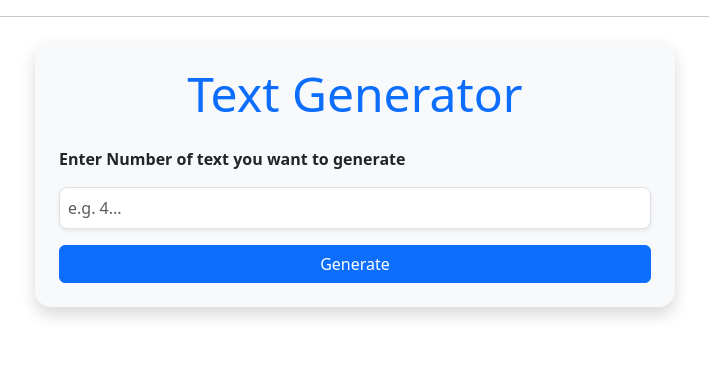
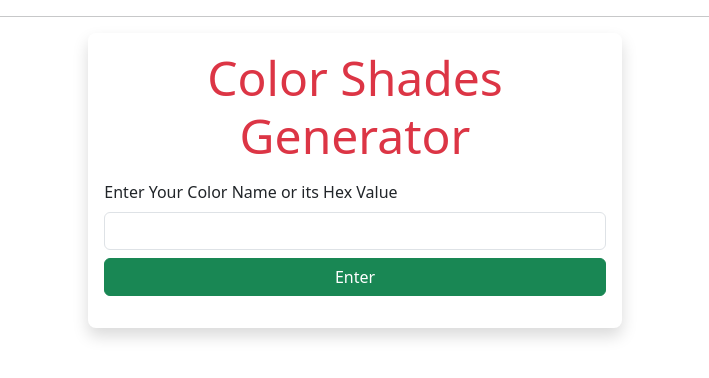
Before and after one commit to Mr-Aqib/ShortCir, a React (Vite) app: page / in a window 1280 px wide. Shown: the top 378 px of the page, without its empty margins (285-994 px from the left). Built offline with nearby package versions, Linux system fonts and the light colour scheme.

Commit message:
color generator

```diff
--- a/package.json
+++ b/package.json
@@ -14,7 +14,8 @@
     "react-dom": "^19.1.1",
     "react-hot-toast": "^2.6.0",
     "react-icons": "^5.5.0",
-    "react-spinners": "^0.17.0"
+    "react-spinners": "^0.17.0",
+    "values.js": "^2.1.1"
   },
   "devDependencies": {
     "@eslint/js": "^9.36.0",
@@ -25,6 +26,7 @@
     "eslint-plugin-react-hooks": "^5.2.0",
     "eslint-plugin-react-refresh": "^0.4.22",
     "globals": "^16.4.0",
+    "prettier": "^3.6.2",
     "vite": "^7.1.7"
   }
 }
--- a/src/App.jsx
+++ b/src/App.jsx
@@ -11,6 +11,7 @@ import Counter from './Counterapp/Counter'
 import ShortCitcuit from './ShortCircuits/ShortCircuit'
 import Todo from './TodoList/Todo';
 import TextGenerator from './TextGenerator/TextGenerator';
+import ColorGenerator from './Colorgenerator/ColorGenerator';
 
 const App = () => {
   return (
@@ -25,7 +26,8 @@ const App = () => {
     <Apifetch/>
     <ControlledInputs/> */}
     {/* <Todo/> */}
-    <TextGenerator/>
+    {/* <TextGenerator/> */}
+    <ColorGenerator/>
      </>
   )
 }
--- /dev/null
+++ b/src/Colorgenerator/ColorGenerator.jsx
@@ -0,0 +1,64 @@
+import React, { useState } from "react";
+import toast from "react-hot-toast";
+import Values from "values.js";
+import SingleColor from "./SingleColor";
+const ColorGenerator = () => {
+  const [clrinp, setClrinp] = useState("");
+  const [clr, setClr] = useState();
+  const [err, setErr] = useState(false);
+  const clrBtn = (e) => {
+    e.preventDefault();
+    try {
+      setErr(false);
+      const colors = new Values(clrinp).all(10);
+      setClr(colors);
+      console.log(clr);
+      toast.success("Colors Generated");
+    } catch {
+      setErr(true);
+      toast.error("Entered InValid Color Value");
+    }
+  };
+  return (
+    <>
+      <hr />
+      <div className="container shadow col-lg-5 p-3 rounded-3">
+        <h3 className="m-0 p-0 text-center display-5 text-danger">
+          Color Shades Generator
+        </h3>
+        <form className="my-3 d-flex flex-column gap-2">
+          <label htmlFor="">Enter Your Color Name or its Hex Value</label>
+          <input
+            value={clrinp}
+            onChange={(e) => setClrinp(e.target.value)}
+            className="form-control"
+            type="text"
+            name=""
+            id=""
+          />
+          <button onClick={clrBtn} className="btn btn-success">
+            Enter
+          </button>
+        </form>
+      </div>
+      <div className="my-3 rounded-3  rounded-2 container p-3">
+        <div className="row d-flex justify-content-center gap-2">
+          {clr?.map((item, index) => {
+            return (
+              <>
+                <SingleColor
+                  key={index}
+                  indexx={index}
+                  hex={item.hex}
+                  {...item}
+                />
+              </>
+            );
+          })}
+        </div>
+      </div>
+    </>
+  );
+};
+
+export default ColorGenerator;
--- /dev/null
+++ b/src/Colorgenerator/SingleColor.jsx
@@ -0,0 +1,31 @@
+import React from "react";
+import toast from "react-hot-toast";
+import { BiPointer } from "react-icons/bi";
+import { IoCopyOutline } from "react-icons/io5";
+const SingleColor = ({ rgb, indexx, hex }) => {
+  return (
+    <>
+      <div
+        className=" col-lg-2 border m-0 p-2 rounded-3"
+        style={{
+          backgroundColor: `rgb(${rgb})`,
+        }}
+      >
+        <IoCopyOutline
+          cursor="pointer"
+          onClick={() => {
+            navigator.clipboard.writeText(`#${rgb}`);
+            toast.success("Copied Color");
+          }}
+        />
+        <div className="p-3">
+          <h5 className={`${indexx > 10 && "text-white"} text-center`}>
+            #{rgb}
+          </h5>
+        </div>
+      </div>
+    </>
+  );
+};
+
+export default SingleColor;
--- a/src/Counterapp/Counter.jsx
+++ b/src/Counterapp/Counter.jsx
@@ -1,57 +1,44 @@
-import React, { useState } from 'react'
+import React, { useState } from "react";
 
 const Counter = () => {
-    const [count,setCount]=useState(0)
-    const handleClick =(e)=>
-    {
-        if(e.target.innerHTML =='Decrease')
-        {
-            setCount(count-1)
-            if(count >0)
-            {
-                setCount(count-1)
-
+  const [count, setCount] = useState(0);
+  const handleClick = (e) => {
+    if (e.target.innerHTML == "Decrease") {
+      setCount(count - 1);
+      if (count > 0) {
+        setCount(count - 1);
+      } else if (count == 0) {
+        setCount(0);
       }
-            else if(count ==0)
-            {
-                setCount(0)
+    } else if (e.target.innerHTML == "Reset") {
+      setCount(0);
+    } else if (e.target.innerHTML == "Increase") {
+      setCount(count + 1);
     }
-        }
-        else if (e.target.innerHTML =='Reset')
-        {
-            setCount(0)
-        }
-        else if (e.target.innerHTML=='Increase')
-        {
-            setCount(count+1)
-        }
-
-    }
+  };
 
   return (
     <>
       <hr />
       <div className="container my-2 text-center">
-        <h1 className='text-danger d-inline-block p-2 rounded-2'>
+        <h1 className="text-danger d-inline-block p-2 rounded-2">
           Its a Counter
         </h1>
-        <h1>
-            {count}
-        </h1>
+        <h1>{count}</h1>
         <div className="d-flex flex-row justify-content-center">
-        <button onClick={handleClick} className='btn btn-info '>
+          <button onClick={handleClick} className="btn btn-info ">
             Decrease
           </button>
-        <button onClick={handleClick} className='btn btn-danger mx-2'>
+          <button onClick={handleClick} className="btn btn-danger mx-2">
             Reset
           </button>
-        <button onClick={handleClick} className='btn btn-success'>
+          <button onClick={handleClick} className="btn btn-success">
             Increase
           </button>
         </div>
       </div>
     </>
-  )
-}
+  );
+};
 
-export default Counter
+export default Counter;
```
Also changed, not shown: 1 other file (tests, documents, lock files or other folders). Lines whose indentation alone changed are shown as unchanged.
